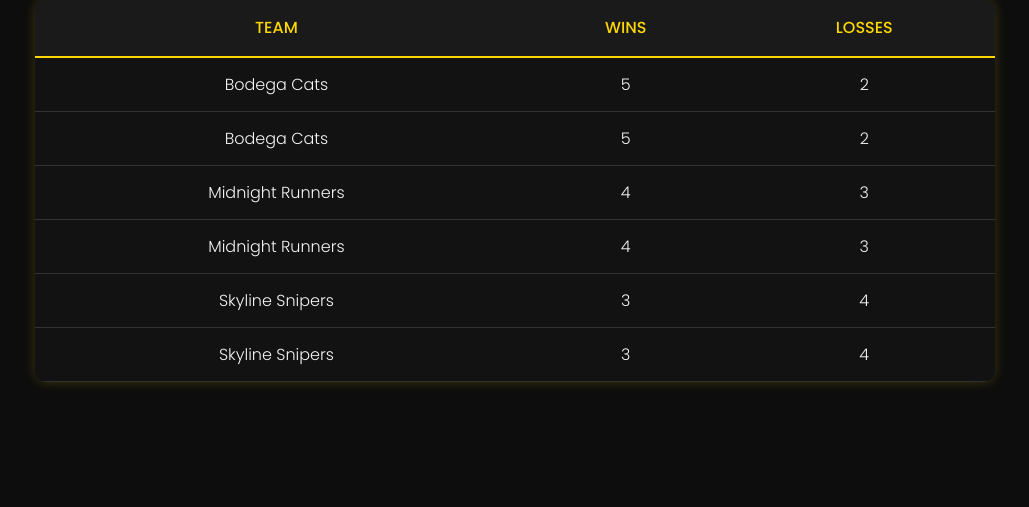
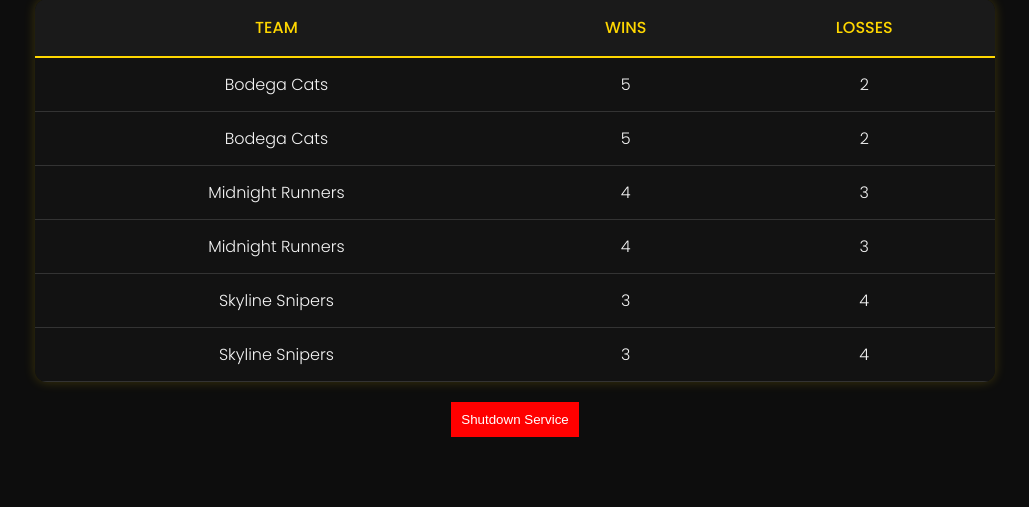
Before and after one commit to wersplat/leaderboard-dashboard, a Flask app: page / in a window 1280 px wide. Shown: the part 142-649 px from the top of the page, without its empty margins (125-1154 px from the left). Run offline with Flask 3, Linux system fonts and the light colour scheme; data comes from the database, SQL or seed files in the repository.

Commit message:
Enhance Dockerfile to conditionally install Flask and manage requirements, add shutdown route to app.py, and integrate shutdown button in leaderboard.html

```diff
--- a/app.py
+++ b/app.py
@@ -2,7 +2,7 @@
 import sys
 sys.path.append(os.path.dirname(os.path.abspath(__file__)))
 import sqlite3
-from flask import Flask, render_template, g
+from flask import Flask, render_template, g, request
 from dotenv import load_dotenv
 
 load_dotenv()
@@ -61,5 +61,14 @@
     return render_template('leaderboard.html', rows=rows)
 
 
+@app.route('/shutdown', methods=['POST'])
+def shutdown():
+    func = request.environ.get('werkzeug.server.shutdown')
+    if func is None:
+        raise RuntimeError('Not running with the Werkzeug Server')
+    func()
+    return 'Server shutting down...'
+
+
 if __name__ == '__main__':
     app.run(host='0.0.0.0', debug=True)
--- a/templates/leaderboard.html
+++ b/templates/leaderboard.html
@@ -16,5 +16,9 @@
             {% endfor %}
         </tbody>
     </table>
+
+    <form action="/shutdown" method="post" style="margin-top: 20px;">
+        <button type="submit" style="background-color: red; color: white; padding: 10px; border: none; cursor: pointer;">Shutdown Service</button>
+    </form>
 </body>
 </html>
```
Also changed, not shown: 1 other file.
